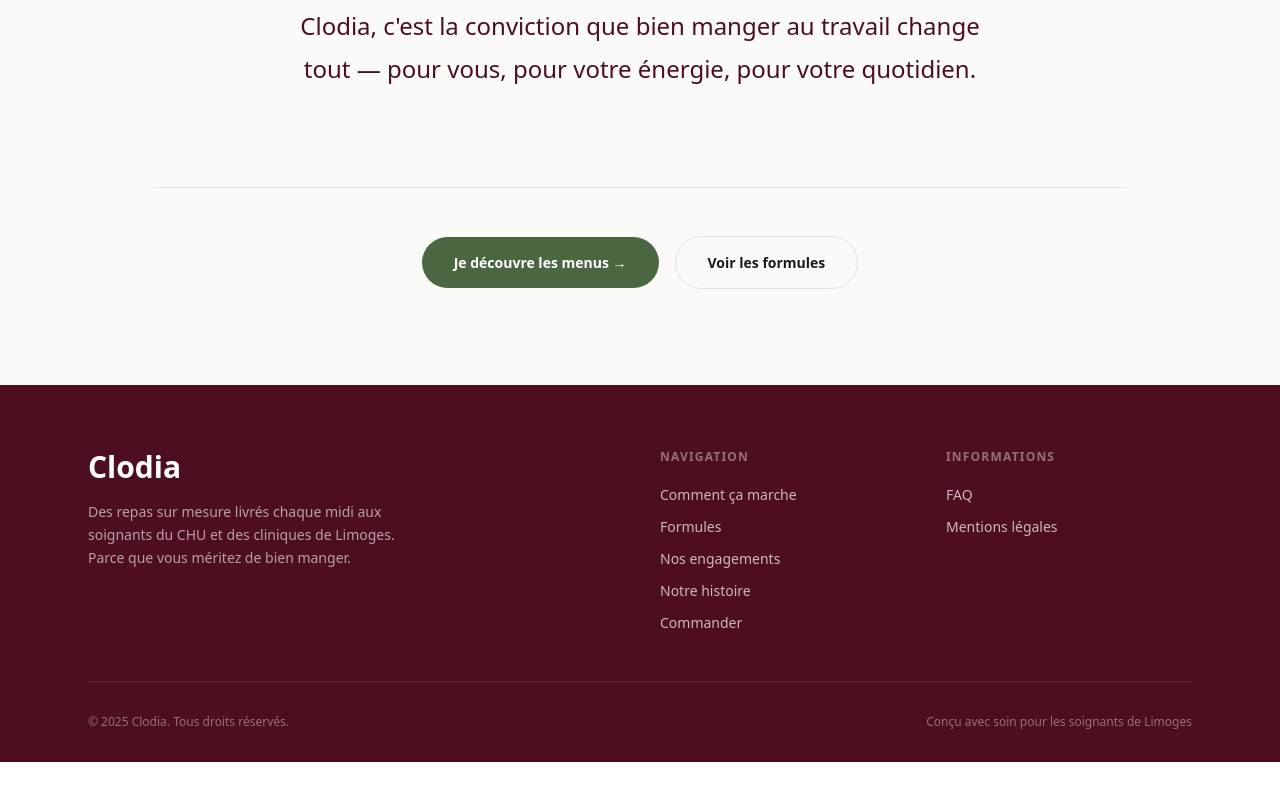
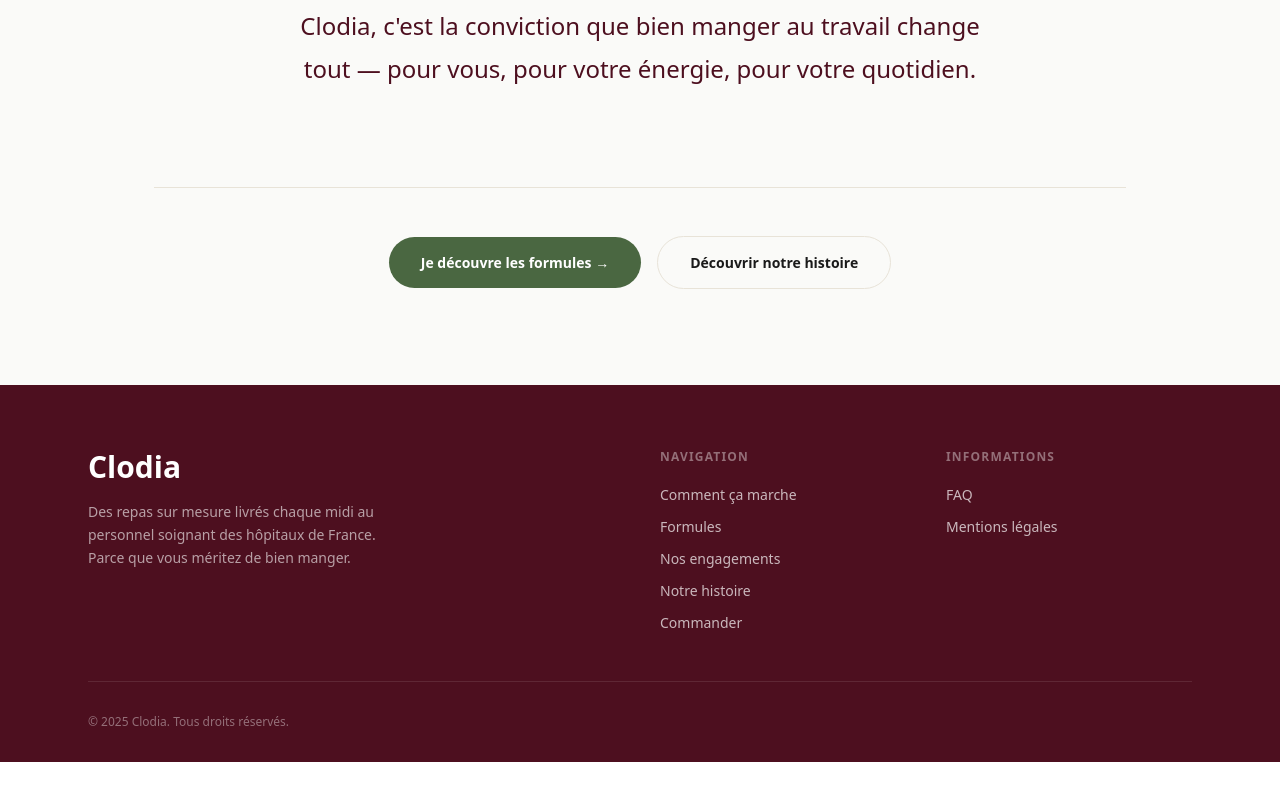
Before and after one commit to BrokeHacker/clodia, a Next.js app: page /nos-engagements in a window 1280 px wide. Shown: the part 2098-2898 px from the top of the page. Built offline with nearby package versions, Linux system fonts and the light colour scheme; a web font is replaced by a local one.

Commit message:
fix: panier avec mémoire + revue des liens

```diff
--- a/app/commander/page.tsx
+++ b/app/commander/page.tsx
@@ -23,7 +23,15 @@ function CommanderContent() {
   const searchParams = useSearchParams();
 
   const [semaineKey, setSemaineKey] = useState<"courante" | "suivante" | null>(null);
-  const [cart, setCart] = useState<CartItem[]>([]);
+  const [cart, setCart] = useState<CartItem[]>(() => {
+    if (typeof window === 'undefined') return [];
+    try {
+      const saved = sessionStorage.getItem('clodia-cart');
+      return saved ? JSON.parse(saved) : [];
+    } catch {
+      return [];
+    }
+  });
   const [menusCurrentWeek, setMenusCurrentWeek] = useState<Menu[]>([]);
   const [menusNextWeek, setMenusNextWeek] = useState<Menu[]>([]);
   const [tarifs, setTarifs] = useState<Tarif[]>([]);
@@ -33,6 +41,14 @@ function CommanderContent() {
   const [hopital, setHopital] = useState("");
   const [batiment, setBatiment] = useState("");
   const [service, setService] = useState("");
+
+  useEffect(() => {
+    try {
+      sessionStorage.setItem('clodia-cart', JSON.stringify(cart));
+    } catch {
+      // sessionStorage indisponible
+    }
+  }, [cart]);
 
   useEffect(() => {
     fetchMenusSemaineCourante().then(setMenusCurrentWeek);
--- a/app/nos-engagements/page.tsx
+++ b/app/nos-engagements/page.tsx
@@ -260,16 +260,16 @@ export default function NosEngagementsPage() {
         alignItems: "center", gap: "16px",
         flexWrap: "wrap",
       }}>
-        <Link href="/commander" style={{
+        <Link href="/formules" style={{
           display: "inline-flex", alignItems: "center",
           gap: "8px", background: "#4A6741",
           color: "#fff", fontSize: "14px",
           fontWeight: 600, padding: "15px 32px",
           borderRadius: "999px", textDecoration: "none",
         }}>
-          Je découvre les menus →
+          Je découvre les formules →
         </Link>
-        <Link href="/formules" style={{
+        <Link href="/notre-histoire" style={{
           display: "inline-flex", alignItems: "center",
           gap: "8px", background: "transparent",
           color: "#1A1A1A", fontSize: "14px",
@@ -277,7 +277,7 @@ export default function NosEngagementsPage() {
           borderRadius: "999px", textDecoration: "none",
           border: "1px solid #E8E3D8",
         }}>
-          Voir les formules
+          Découvrir notre histoire
         </Link>
       </section>
 
--- a/app/notre-histoire/page.tsx
+++ b/app/notre-histoire/page.tsx
@@ -138,14 +138,14 @@ export default function NotreHistoirePage() {
         alignItems: "center", gap: "16px",
         flexWrap: "wrap",
       }}>
-        <Link href="/commander" style={{
+        <Link href="/formules" style={{
           display: "inline-flex", alignItems: "center",
           gap: "8px", background: "#4A6741",
           color: "#fff", fontSize: "14px",
           fontWeight: 600, padding: "15px 32px",
           borderRadius: "999px", textDecoration: "none",
         }}>
-          Commander →
+          Je découvre les formules →
         </Link>
         <Link href="/nos-engagements" style={{
           display: "inline-flex", alignItems: "center",
--- a/app/page.tsx
+++ b/app/page.tsx
@@ -94,7 +94,7 @@ export default async function Home() {
           </ul>
 
           <div className="flex flex-wrap items-center gap-3">
-            <Link href="/commander" className="btn-punch text-sm px-7 py-3.5 inline-block">
+            <Link href="/formules" className="btn-punch text-sm px-7 py-3.5 inline-block">
               Je découvre →
             </Link>
           </div>
@@ -346,10 +346,10 @@ export default async function Home() {
 
           <div className="mt-10 text-center">
             <Link
-              href="/commander"
+              href="/formules"
               className="inline-flex items-center gap-2 bg-[#4A6741] text-white text-sm font-semibold px-8 py-4 rounded-full hover:bg-[#3d5836] transition-colors"
             >
-              Je découvre les menus →
+              Je découvre les formules →
             </Link>
           </div>
 
--- a/components/CTASemaineButtons.tsx
+++ b/components/CTASemaineButtons.tsx
@@ -23,7 +23,7 @@ export default function CTASemaineButtons({ semaine }: Props) {
           href="/commander?semaine=suivante"
           className="bg-[#FD3D6B] hover:bg-[#e8345e] text-white text-sm font-semibold px-7 py-4 rounded-full w-full block text-center transition-colors"
         >
-          Je commande pour la semaine du {formatDate(lundiSuivant)}
+          Je pré-commande pour la semaine du {formatDate(lundiSuivant)}
         </Link>
         <p className="text-xs text-[#00CCCC] text-center mt-2">
           Tarifs préférentiels · Disponibilité garantie · 0 gaspillage
--- a/components/Footer.tsx
+++ b/components/Footer.tsx
@@ -8,8 +8,8 @@ export default function Footer() {
           <div className="md:col-span-2">
             <p className="text-3xl font-semibold mb-4">Clodia</p>
             <p className="text-white/60 text-sm leading-relaxed max-w-xs">
-              Des repas sur mesure livrés chaque midi aux soignants du CHU
-              et des cliniques de Limoges. Parce que vous méritez de bien manger.
+              Des repas sur mesure livrés chaque midi au personnel soignant
+              des hôpitaux de France. Parce que vous méritez de bien manger.
             </p>
           </div>
 
@@ -67,7 +67,6 @@ export default function Footer() {
 
         <div className="pt-8 flex flex-col md:flex-row items-center justify-between gap-3 text-xs text-white/40">
           <p>© 2025 Clodia. Tous droits réservés.</p>
-          <p>Conçu avec soin pour les soignants de Limoges</p>
         </div>
       </div>
     </footer>
```
